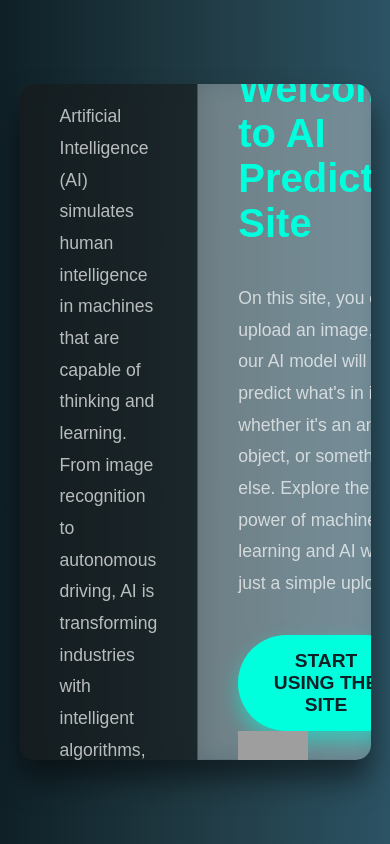
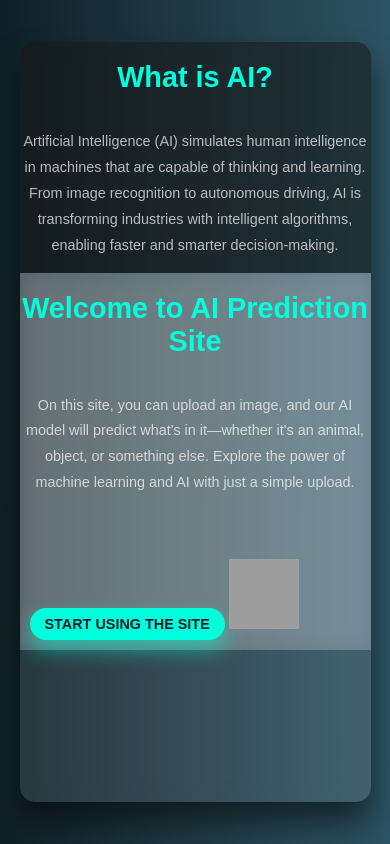
Before and after one commit to osamaaboassaf/flask_app, a Flask app: page / in a window 390 px wide. Run offline with Flask 3, Linux system fonts and the light colour scheme; grey boxes are pictures that could not be loaded.

Commit message:
Media Queries for mobile

```diff
--- a/templates/welcome.html
+++ b/templates/welcome.html
@@ -93,6 +93,78 @@
             background-color: #00ccaa;
             box-shadow: 0px 15px 25px rgba(0, 255, 221, 0.8);
         }
+
+        /* Media Queries for Mobile Devices */
+        @media (max-width: 768px) {
+            .container {
+                flex-direction: column;
+                height: 100%;
+                overflow-y: scroll;
+            }
+
+            .left,
+            .right {
+                width: 100%;
+                padding: 0px;
+                border-right: none;
+                text-align: center;
+            }
+
+            .left h1,
+            .right h1 {
+                font-size: 2rem;
+            }
+
+            .left p,
+            .right p {
+                font-size: 1rem;
+            }
+
+            .start-button {
+                padding: 10px 20px;
+                font-size: 1rem;
+            }
+
+            img {
+                margin-top: 20px;
+                width: 50px;
+                height: 50px;
+            }
+
+            form {
+                padding: 10px;
+            }
+        }
+
+        /* Media Queries for Very Small Mobile Devices */
+        @media (max-width: 480px) {
+            .container {
+                height: 90vh;
+                margin: 10px;
+                overflow: scroll;
+            }
+
+            .left h1,
+            .right h1 {
+                font-size: 1.8rem;
+            }
+
+            .left p,
+            .right p {
+                font-size: 0.9rem;
+            }
+
+            .start-button {
+                padding: 8px 15px;
+                font-size: 0.9rem;
+            }
+
+            img {
+                width: 40px;
+                height: 40px;
+            }
+
+        }
     </style>
 </head>
 
```
Also changed, not shown: templates/index.html (+67 -0 lines).
